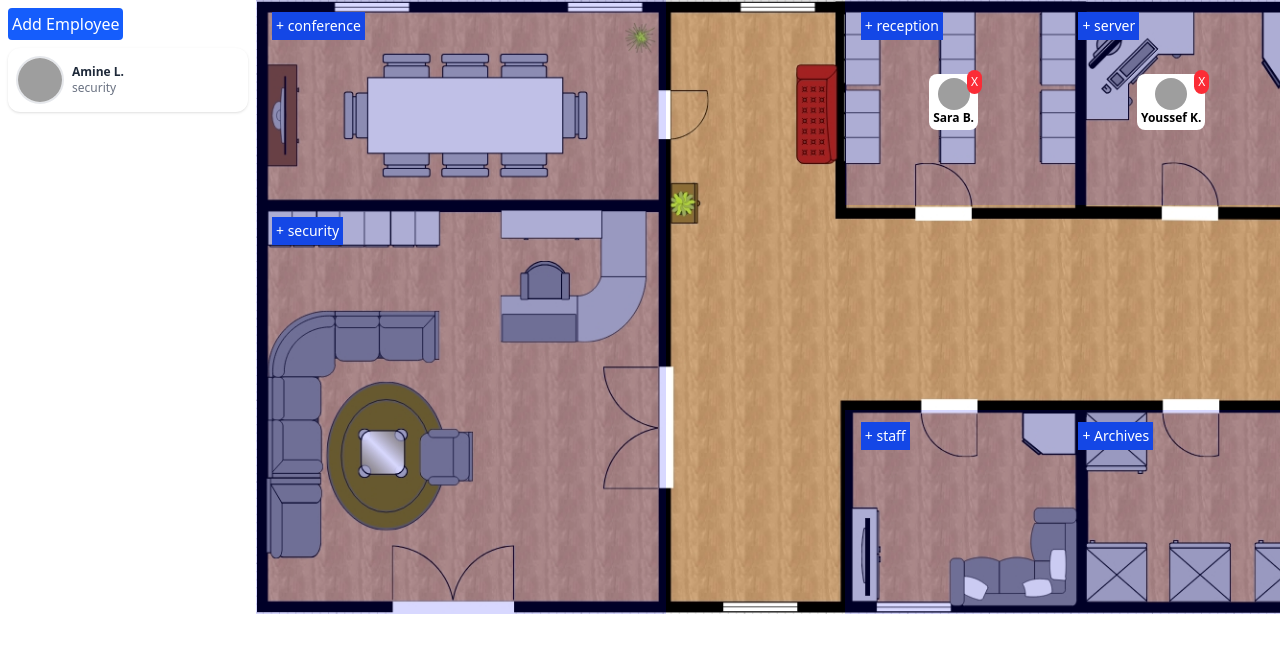
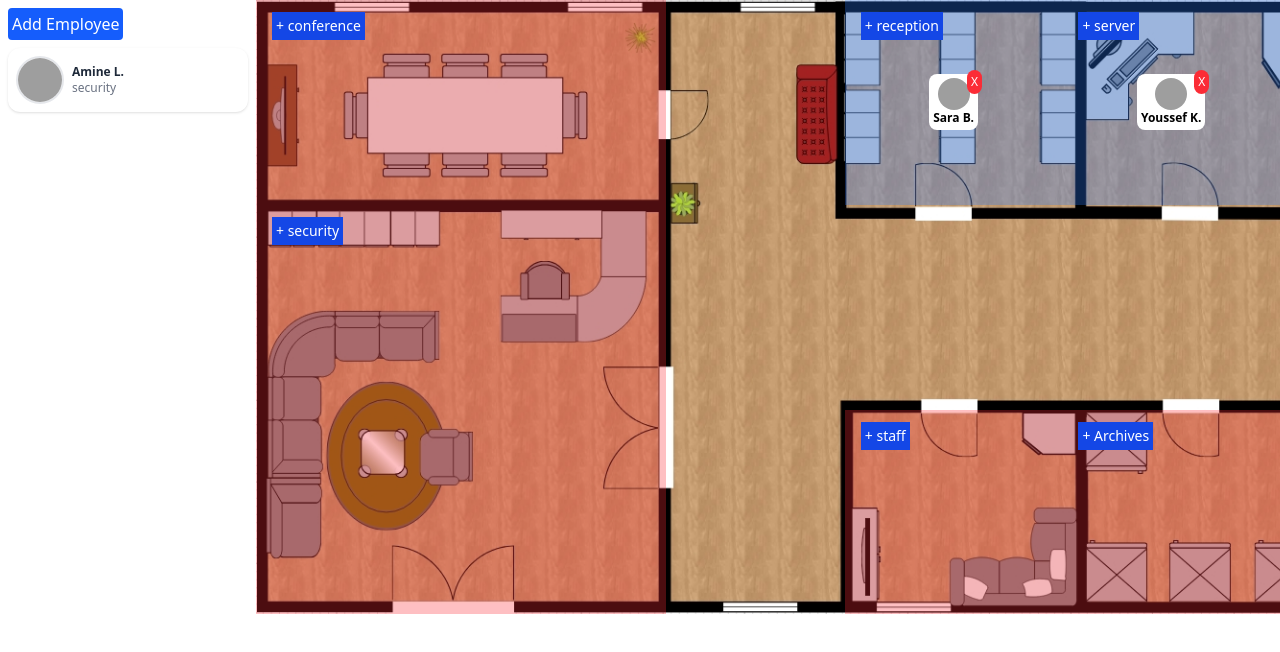
Before and after one commit to amineElgaini/Virtual-Workspace, a website: page index.html in a window 1280 px wide. Drawn offline with Linux system fonts and the light colour scheme; grey boxes are pictures that could not be loaded.

Commit message:
color rooms

```diff
--- a/main.js
+++ b/main.js
@@ -123,6 +123,8 @@ function firstPrint() {
       assignEmployeeToRoom(emp, index, emp.room);
     }
   });
+
+  colorRooms();
 }
 
 function addUnsignedEmployee(employee, index) {
@@ -171,7 +173,7 @@ function openChoosePopup(room) {
         card.dataset.index = index;
 
         card.className =
-          "cardChoose flex  cursor-pointer items-center p-2 bg-white rounded-xl border shadow hover:shadow-lg transition-shadow duration-300 gap-2";
+          "cardChoose flex cursor-pointer items-center p-2 bg-white rounded-xl border shadow hover:shadow-lg transition-shadow duration-300 gap-2";
 
         card.innerHTML = `
         <img
@@ -192,6 +194,7 @@ function openChoosePopup(room) {
           .addEventListener("click", () => {
             assignEmployeeToRoom(emp, index, room);
             choosePopup.classList.add("hidden");
+            colorRooms();
           });
       }
     });
@@ -219,8 +222,7 @@ function assignEmployeeToRoom(employee, employeeIndex, room) {
   const div = document.createElement("div");
   div.dataset.index = employeeIndex;
 
-  div.className =
-    "employee cursor-pointer relative p-1 bg-white rounded-lg ";
+  div.className = "employee cursor-pointer relative p-1 bg-white rounded-lg ";
 
   div.innerHTML = `
   <button
@@ -239,11 +241,11 @@ function assignEmployeeToRoom(employee, employeeIndex, room) {
   roomDiv.append(div);
 
   data = data.map((emp, index) => {
-        if (index === employeeIndex) {
-          emp.room = room;
-        }
-        return emp;
-      });
+    if (index === employeeIndex) {
+      emp.room = room;
+    }
+    return emp;
+  });
 
   document
     .querySelector(`.removeEmployee[data-index="${employeeIndex}"]`)
@@ -260,6 +262,8 @@ function assignEmployeeToRoom(employee, employeeIndex, room) {
         .querySelector(`.employee[data-index="${employeeIndex}"]`)
         ?.remove();
       addUnsignedEmployee(employee, employeeIndex);
+            colorRooms();
+
     });
 
   // remove employee from unsigned list if it exists
@@ -430,6 +434,19 @@ form.addEventListener("submit", (e) => {
   showToast("Employee added successfully!", "success");
 });
 
+function colorRooms() {
+  document.querySelectorAll(".room").forEach((room) => {
+    const isFound = data.some((emp) => emp.room === room.dataset.room);
+    if (isFound) {
+      room.classList.remove("bg-red-500/30");
+      room.classList.add("bg-blue-500/30");
+    } else {
+      room.classList.remove("bg-blue-500/30");
+      room.classList.add("bg-red-500/30");
+    }
+  });
+}
+
 closeBtn.addEventListener("click", () => {
   overlay.classList.add("hidden");
 });
--- a/style.css
+++ b/style.css
@@ -18,7 +18,7 @@
   grid-template-rows: 1fr 1fr 1fr;
 }
 .work-spaces > div {
-  background-color: rgba(0, 0, 255, 0.152);
+  /* background-color: rgba(0, 0, 255, 0.152); */
   display: flex;
   justify-content: center;
   align-items: center;
```
Also changed, not shown: output.css.
